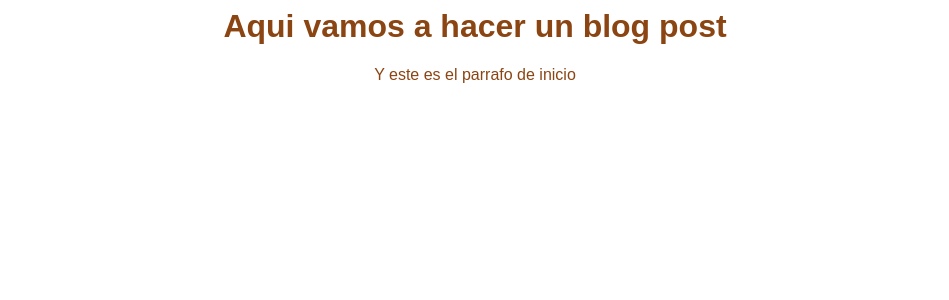
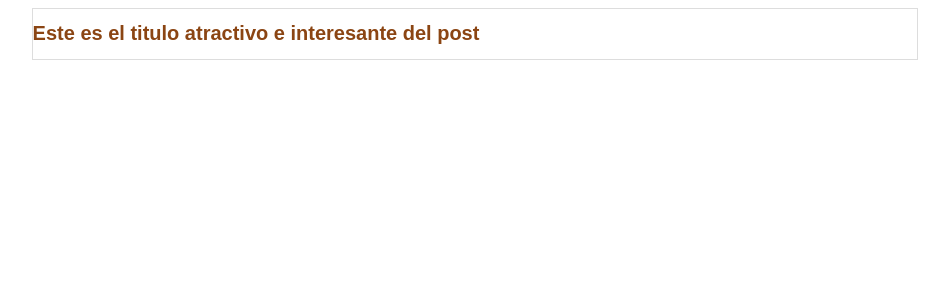
Before and after one commit to avispit/repo-hyperblogs, a Jekyll site: the page Blogpost.html, which Jekyll copies as it is, in a window 1280 px wide. Shown: the top 300 px of the page, without its empty margins (165-1114 px from the left). Built offline with Jekyll 4.4.1, drawn with Linux system fonts in a browser that asks for light colours.

Commit message:
Cambio al master en su version mas reciente

```diff
--- a/Blogpost.html
+++ b/Blogpost.html
@@ -1,10 +1,20 @@
 <html>
     <head>
         <title> El titulo del post</title>
-        <link rel="stylesheet" href="css/estilos.css">
+        <link rel="stylesheet" href=
+        "css/estilos.css">
     </head>
     <body>
-        <h1>Aqui vamos a hacer un blog post</h1>
-        <p>Y este es el parrafo de inicio</p>
+        <div id="container">
+            <div id="post">
+                <h1>Este es el titulo
+                atractivo e interesante del
+                post</h1>
+                <p>Y este es el parrafo de
+                inicio, donde vamos a explicar
+                las cosas increibles que se
+                pueden hacer con ramas</p>
+            </div>
+        </div>
     </body>
 </html>
--- a/CSS/estilos.css
+++ b/CSS/estilos.css
@@ -3,4 +3,22 @@ body
     color: saddlebrown;
     text-align: center;
     font-family: "Arial";
+    font-size: 0;
+    padding: 0;
 }
+
+#container
+
+{
+    width: 70%;
+    padding: lem;
+    text-align: left;
+    border: 1px solid #DDD;
+    margin: 0 auto;
+
+}
+
+#container h1
+{
+font-size: 20px;
+}
```
